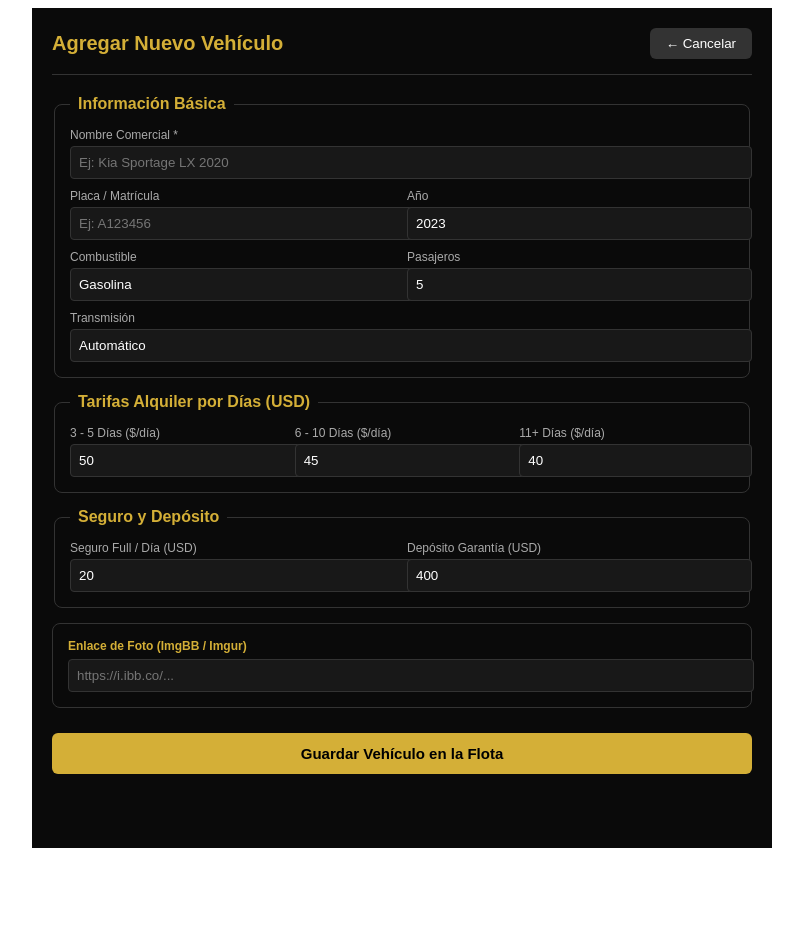
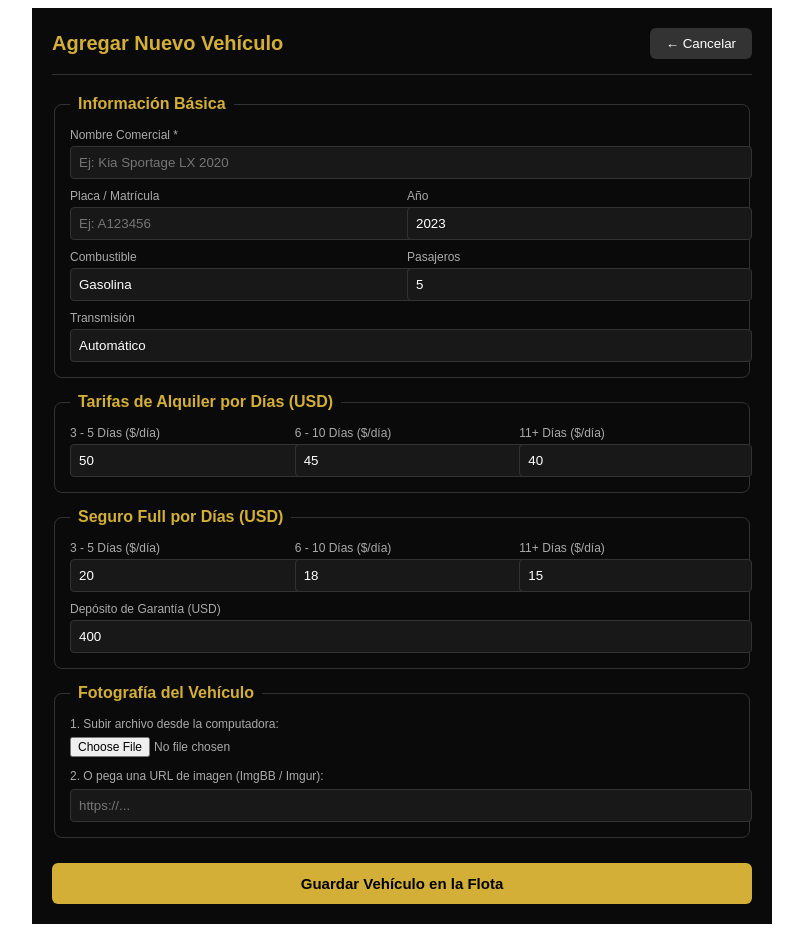
Before and after one commit to monacoluxurycars7/Monaco-web, a Next.js app: page /admin/vehiculos/nuevo in a window 1280 px wide. Shown: the whole page, without its empty margins (238-1041 px from the left). Before the commit the page ends 856 px from the top, so only its background shows below. Built offline with nearby package versions, Linux system fonts and the light colour scheme; no server answers; sample sign-in values are in the browser's storage.

Commit message:
Update nuevo.js

```diff
--- a/pages/admin/vehiculos/nuevo.js
+++ b/pages/admin/vehiculos/nuevo.js
@@ -31,7 +31,9 @@ export default function NuevoVehiculo() {
     precio3a5Dias: 50,
     precio6a10Dias: 45,
     precio11MasDias: 40,
-    precioSeguroPorDia: 20,
+    seguro3a5Dias: 20,
+    seguro6a10Dias: 18,
+    seguro11MasDias: 15,
     depositoGarantia: 400,
     estado: 'disponible',
     imagenUrl: ''
@@ -51,6 +53,22 @@ export default function NuevoVehiculo() {
     setFormData((prev) => ({ ...prev, [name]: value }));
   };
 
+  // Subir imagen desde la computadora cargándola como Base64
+  const handleFileUpload = (e) => {
+    const file = e.target.files[0];
+    if (file) {
+      if (file.size > 1048576) {
+        alert('La imagen es demasiado pesada. Por favor selecciona una imagen menor a 1MB.');
+        return;
+      }
+      const reader = new FileReader();
+      reader.onloadend = () => {
+        setFormData((prev) => ({ ...prev, imagenUrl: reader.result }));
+      };
+      reader.readAsDataURL(file);
+    }
+  };
+
   const handleSubmit = async (e) => {
     e.preventDefault();
     if (!formData.nombre) {
@@ -66,8 +84,10 @@ export default function NuevoVehiculo() {
         precio3a5Dias: Number(formData.precio3a5Dias),
         precio6a10Dias: Number(formData.precio6a10Dias),
         precio11MasDias: Number(formData.precio11MasDias),
-        precioPorDia: Number(formData.precio11MasDias), // Compatibilidad por defecto
-        precioSeguroPorDia: Number(formData.precioSeguroPorDia),
+        seguro3a5Dias: Number(formData.seguro3a5Dias),
+        seguro6a10Dias: Number(formData.seguro6a10Dias),
+        seguro11MasDias: Number(formData.seguro11MasDias),
+        precioPorDia: Number(formData.precio11MasDias),
         depositoGarantia: Number(formData.depositoGarantia),
         fechaCreacion: new Date().toISOString()
       });
@@ -94,7 +114,7 @@ export default function NuevoVehiculo() {
       </div>
 
       <form onSubmit={handleSubmit} style={{ marginTop: '20px', display: 'flex', flexDirection: 'column', gap: '15px' }}>
-        {/* Datos Básicos */}
+        {/* Información Básica */}
         <fieldset style={{ border: '1px solid #333', padding: '15px', borderRadius: '8px' }}>
           <legend style={{ color: '#d4af37', padding: '0 8px', fontWeight: 'bold' }}>Información Básica</legend>
           <div style={{ display: 'grid', gridTemplateColumns: '1fr 1fr', gap: '10px' }}>
@@ -112,7 +132,7 @@ export default function NuevoVehiculo() {
             </div>
             <div>
               <label style={{ display: 'block', fontSize: '12px', color: '#aaa', marginBottom: '4px' }}>Combustible</label>
-              <input type="text" name="combustible" placeholder="Ej: Gasolina / Diésel" value={formData.combustible} onChange={handleChange} style={{ width: '100%', padding: '8px', backgroundColor: '#181818', border: '1px solid #333', color: '#fff', borderRadius: '4px' }} />
+              <input type="text" name="combustible" placeholder="Ej: Gasolina" value={formData.combustible} onChange={handleChange} style={{ width: '100%', padding: '8px', backgroundColor: '#181818', border: '1px solid #333', color: '#fff', borderRadius: '4px' }} />
             </div>
             <div>
               <label style={{ display: 'block', fontSize: '12px', color: '#aaa', marginBottom: '4px' }}>Pasajeros</label>
@@ -120,14 +140,14 @@ export default function NuevoVehiculo() {
             </div>
             <div style={{ gridColumn: 'span 2' }}>
               <label style={{ display: 'block', fontSize: '12px', color: '#aaa', marginBottom: '4px' }}>Transmisión</label>
-              <input type="text" name="transmision" placeholder="Ej: Automática / Mecánica" value={formData.transmision} onChange={handleChange} style={{ width: '100%', padding: '8px', backgroundColor: '#181818', border: '1px solid #333', color: '#fff', borderRadius: '4px' }} />
+              <input type="text" name="transmision" placeholder="Ej: Automática" value={formData.transmision} onChange={handleChange} style={{ width: '100%', padding: '8px', backgroundColor: '#181818', border: '1px solid #333', color: '#fff', borderRadius: '4px' }} />
             </div>
           </div>
         </fieldset>
 
-        {/* Tarifas por Escala de Días */}
+        {/* Tarifas de Alquiler por Días */}
         <fieldset style={{ border: '1px solid #333', padding: '15px', borderRadius: '8px' }}>
-          <legend style={{ color: '#d4af37', padding: '0 8px', fontWeight: 'bold' }}>Tarifas Alquiler por Días (USD)</legend>
+          <legend style={{ color: '#d4af37', padding: '0 8px', fontWeight: 'bold' }}>Tarifas de Alquiler por Días (USD)</legend>
           <div style={{ display: 'grid', gridTemplateColumns: '1fr 1fr 1fr', gap: '10px' }}>
             <div>
               <label style={{ display: 'block', fontSize: '12px', color: '#aaa', marginBottom: '4px' }}>3 - 5 Días ($/día)</label>
@@ -144,26 +164,46 @@ export default function NuevoVehiculo() {
           </div>
         </fieldset>
 
-        {/* Seguro y Garantía */}
+        {/* Seguro Full por Días */}
         <fieldset style={{ border: '1px solid #333', padding: '15px', borderRadius: '8px' }}>
-          <legend style={{ color: '#d4af37', padding: '0 8px', fontWeight: 'bold' }}>Seguro y Depósito</legend>
-          <div style={{ display: 'grid', gridTemplateColumns: '1fr 1fr', gap: '10px' }}>
+          <legend style={{ color: '#d4af37', padding: '0 8px', fontWeight: 'bold' }}>Seguro Full por Días (USD)</legend>
+          <div style={{ display: 'grid', gridTemplateColumns: '1fr 1fr 1fr', gap: '10px' }}>
             <div>
-              <label style={{ display: 'block', fontSize: '12px', color: '#aaa', marginBottom: '4px' }}>Seguro Full / Día (USD)</label>
-              <input type="number" name="precioSeguroPorDia" value={formData.precioSeguroPorDia} onChange={handleChange} style={{ width: '100%', padding: '8px', backgroundColor: '#181818', border: '1px solid #333', color: '#fff', borderRadius: '4px' }} />
+              <label style={{ display: 'block', fontSize: '12px', color: '#aaa', marginBottom: '4px' }}>3 - 5 Días ($/día)</label>
+              <input type="number" name="seguro3a5Dias" value={formData.seguro3a5Dias} onChange={handleChange} style={{ width: '100%', padding: '8px', backgroundColor: '#181818', border: '1px solid #333', color: '#fff', borderRadius: '4px' }} />
             </div>
             <div>
-              <label style={{ display: 'block', fontSize: '12px', color: '#aaa', marginBottom: '4px' }}>Depósito Garantía (USD)</label>
-              <input type="number" name="depositoGarantia" value={formData.depositoGarantia} onChange={handleChange} style={{ width: '100%', padding: '8px', backgroundColor: '#181818', border: '1px solid #333', color: '#fff', borderRadius: '4px' }} />
+              <label style={{ display: 'block', fontSize: '12px', color: '#aaa', marginBottom: '4px' }}>6 - 10 Días ($/día)</label>
+              <input type="number" name="seguro6a10Dias" value={formData.seguro6a10Dias} onChange={handleChange} style={{ width: '100%', padding: '8px', backgroundColor: '#181818', border: '1px solid #333', color: '#fff', borderRadius: '4px' }} />
             </div>
+            <div>
+              <label style={{ display: 'block', fontSize: '12px', color: '#aaa', marginBottom: '4px' }}>11+ Días ($/día)</label>
+              <input type="number" name="seguro11MasDias" value={formData.seguro11MasDias} onChange={handleChange} style={{ width: '100%', padding: '8px', backgroundColor: '#181818', border: '1px solid #333', color: '#fff', borderRadius: '4px' }} />
+            </div>
+          </div>
+          <div style={{ marginTop: '10px' }}>
+            <label style={{ display: 'block', fontSize: '12px', color: '#aaa', marginBottom: '4px' }}>Depósito de Garantía (USD)</label>
+            <input type="number" name="depositoGarantia" value={formData.depositoGarantia} onChange={handleChange} style={{ width: '100%', padding: '8px', backgroundColor: '#181818', border: '1px solid #333', color: '#fff', borderRadius: '4px' }} />
           </div>
         </fieldset>
 
-        {/* Foto */}
-        <div style={{ border: '1px solid #333', padding: '15px', borderRadius: '8px' }}>
-          <label style={{ display: 'block', fontSize: '12px', color: '#d4af37', marginBottom: '6px', fontWeight: 'bold' }}>Enlace de Foto (ImgBB / Imgur)</label>
-          <input type="url" name="imagenUrl" placeholder="https://i.ibb.co/..." value={formData.imagenUrl} onChange={handleChange} style={{ width: '100%', padding: '8px', backgroundColor: '#181818', border: '1px solid #333', color: '#fff', borderRadius: '4px' }} />
-        </div>
+        {/* Carga de Imagen */}
+        <fieldset style={{ border: '1px solid #333', padding: '15px', borderRadius: '8px' }}>
+          <legend style={{ color: '#d4af37', padding: '0 8px', fontWeight: 'bold' }}>Fotografía del Vehículo</legend>
+
+          <label style={{ display: 'block', fontSize: '12px', color: '#aaa', marginBottom: '6px' }}>1. Subir archivo desde la computadora:</label>
+          <input type="file" accept="image/*" onChange={handleFileUpload} style={{ color: '#aaa', fontSize: '12px', marginBottom: '12px' }} />
+
+          <label style={{ display: 'block', fontSize: '12px', color: '#aaa', marginBottom: '6px' }}>2. O pega una URL de imagen (ImgBB / Imgur):</label>
+          <input type="url" name="imagenUrl" placeholder="https://..." value={formData.imagenUrl} onChange={handleChange} style={{ width: '100%', padding: '8px', backgroundColor: '#181818', border: '1px solid #333', color: '#fff', borderRadius: '4px' }} />
+
+          {formData.imagenUrl && (
+            <div style={{ marginTop: '10px' }}>
+              <p style={{ fontSize: '11px', color: '#888', margin: '0 0 5px 0' }}>Vista previa:</p>
+              <img src={formData.imagenUrl} alt="Vista previa" style={{ height: '100px', borderRadius: '4px', border: '1px solid #444', objectFit: 'cover' }} />
+            </div>
+          )}
+        </fieldset>
 
         <button
           type="submit"
```
